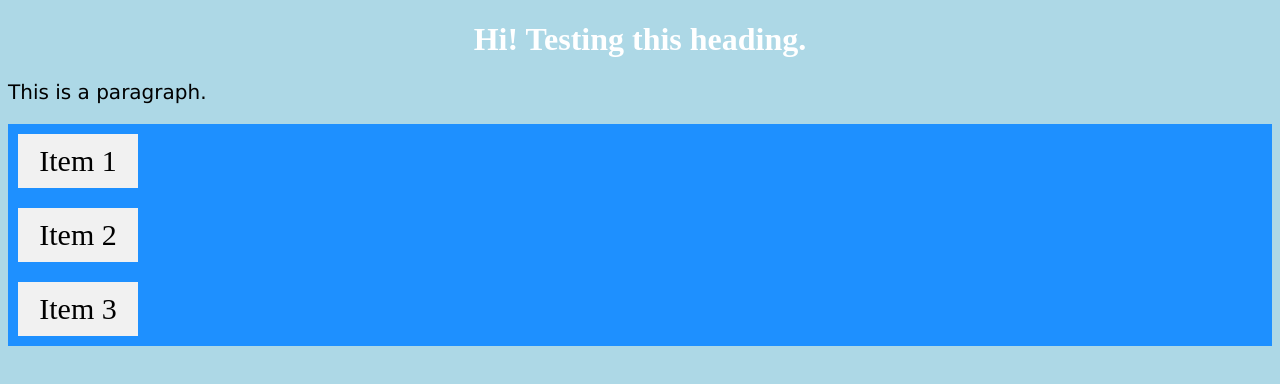
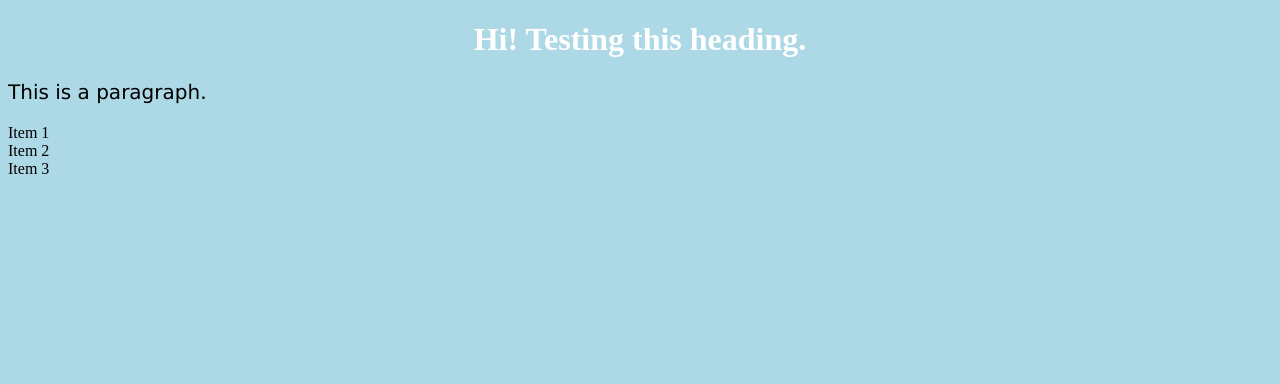
Before and after one commit to lyddehler/nov30test, a plain HTML site: page index.html in a window 1280 px wide. Drawn offline with Linux system fonts and the light colour scheme.

Commit message:
Update styles.css

```diff
--- a/styles.css
+++ b/styles.css
@@ -12,13 +12,13 @@ p {
   font-size: 20px;
 }
 
-.container {
+container {
   display: flex;
   flex-direction: column;
   background-color: DodgerBlue;
 }
 
-.container div {
+container div {
   background-color: #f1f1f1;
   width: 100px;
   margin: 10px;
```
